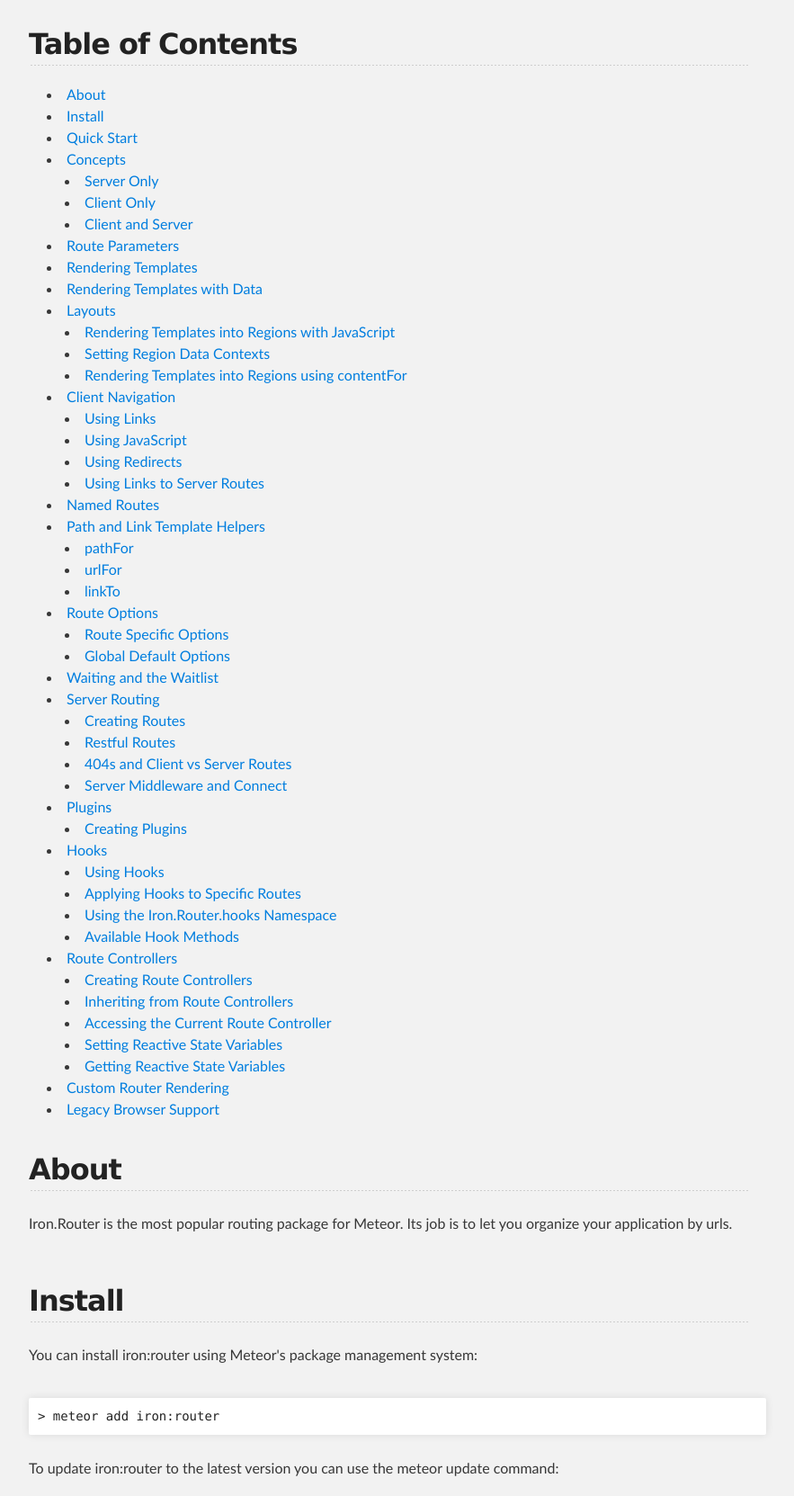
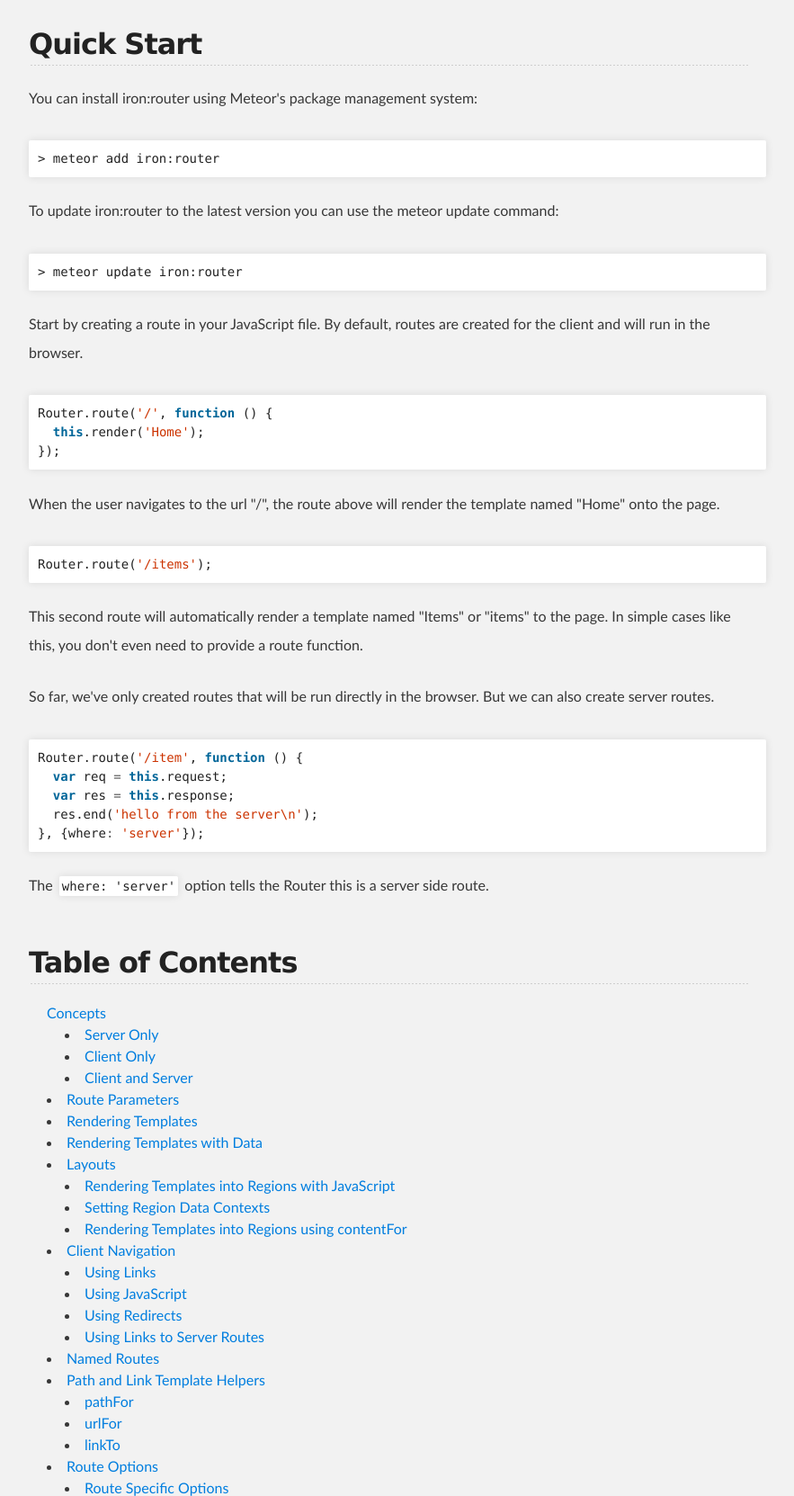
Before and after one commit to iron-meteor/iron-router, a plain HTML site: page index.html in a window 1280 px wide. Shown: the part 435-2098 px from the top of the page at 90% size, without its empty margins (208-1091 px from the left). Drawn offline with Linux system fonts and the light colour scheme.

Commit message:
fix move quick start to top of iron-router guide
thanks for the feedback @avital.

```diff
--- a/index.html
+++ b/index.html
@@ -38,13 +38,52 @@
 <a href="https://github.com/meteor/meteor">Meteor</a>.</p>
 
 <h2>
+<a name="quick-start" class="anchor" href="#quick-start"><span class="octicon octicon-link"></span></a>Quick Start</h2>
+
+<p>You can install iron:router using Meteor's package management system:</p>
+
+<div class="highlight highlight-bash"><pre>&gt; meteor add iron:router
+</pre></div>
+
+<p>To update iron:router to the latest version you can use the meteor update
+command:</p>
+
+<div class="highlight highlight-bash"><pre>&gt; meteor update iron:router
+</pre></div>
+<p>Start by creating a route in your JavaScript file. By default, routes are
+created for the client and will run in the browser.</p>
+
+<div class="highlight highlight-javascript"><pre><span class="nx">Router</span><span class="p">.</span><span class="nx">route</span><span class="p">(</span><span class="s1">'/'</span><span class="p">,</span> <span class="kd">function</span> <span class="p">()</span> <span class="p">{</span>
+  <span class="k">this</span><span class="p">.</span><span class="nx">render</span><span class="p">(</span><span class="s1">'Home'</span><span class="p">);</span>
+<span class="p">});</span>
+</pre></div>
+
+<p>When the user navigates to the url "/", the route above will render the template
+named "Home" onto the page.</p>
+
+<div class="highlight highlight-javascript"><pre><span class="nx">Router</span><span class="p">.</span><span class="nx">route</span><span class="p">(</span><span class="s1">'/items'</span><span class="p">);</span>
+</pre></div>
+
+<p>This second route will automatically render a template named "Items" or "items"
+to the page. In simple cases like this, you don't even need to provide a route
+function.</p>
+
+<p>So far, we've only created routes that will be run directly in the browser. But
+we can also create server routes. </p>
+
+<div class="highlight highlight-javascript"><pre><span class="nx">Router</span><span class="p">.</span><span class="nx">route</span><span class="p">(</span><span class="s1">'/item'</span><span class="p">,</span> <span class="kd">function</span> <span class="p">()</span> <span class="p">{</span>
+  <span class="kd">var</span> <span class="nx">req</span> <span class="o">=</span> <span class="k">this</span><span class="p">.</span><span class="nx">request</span><span class="p">;</span>
+  <span class="kd">var</span> <span class="nx">res</span> <span class="o">=</span> <span class="k">this</span><span class="p">.</span><span class="nx">response</span><span class="p">;</span>
+  <span class="nx">res</span><span class="p">.</span><span class="nx">end</span><span class="p">(</span><span class="s1">'hello from the server\n'</span><span class="p">);</span>
+<span class="p">},</span> <span class="p">{</span><span class="nx">where</span><span class="o">:</span> <span class="s1">'server'</span><span class="p">});</span>
+</pre></div>
+
+<p>The <code>where: 'server'</code> option tells the Router this is a server side route.</p>
+
+<h2>
 <a name="table-of-contents" class="anchor" href="#table-of-contents"><span class="octicon octicon-link"></span></a>Table of Contents</h2>
 
 <ul>
-<li><a href="#about">About</a></li>
-<li><a href="#install">Install</a></li>
-<li><a href="#quick-start">Quick Start</a></li>
-<li>
 <a href="#concepts">Concepts</a>
 
 <ul>
@@ -136,58 +175,7 @@
 </li>
 <li><a href="#custom-router-rendering">Custom Router Rendering</a></li>
 <li><a href="#legacy-browser-support">Legacy Browser Support</a></li>
-</ul><h2>
-<a name="about" class="anchor" href="#about"><span class="octicon octicon-link"></span></a>About</h2>
-
-<p>Iron.Router is the most popular routing package for Meteor. Its job is to let
-you organize your application by urls.</p>
-
-<h2>
-<a name="install" class="anchor" href="#install"><span class="octicon octicon-link"></span></a>Install</h2>
-
-<p>You can install iron:router using Meteor's package management system:</p>
-
-<div class="highlight highlight-bash"><pre>&gt; meteor add iron:router
-</pre></div>
-
-<p>To update iron:router to the latest version you can use the meteor update
-command:</p>
-
-<div class="highlight highlight-bash"><pre>&gt; meteor update iron:router
-</pre></div>
-
-<h2>
-<a name="quick-start" class="anchor" href="#quick-start"><span class="octicon octicon-link"></span></a>Quick Start</h2>
-
-<p>Start by creating a route in your JavaScript file. By default, routes are
-created for the client and will run in the browser.</p>
-
-<div class="highlight highlight-javascript"><pre><span class="nx">Router</span><span class="p">.</span><span class="nx">route</span><span class="p">(</span><span class="s1">'/'</span><span class="p">,</span> <span class="kd">function</span> <span class="p">()</span> <span class="p">{</span>
-  <span class="k">this</span><span class="p">.</span><span class="nx">render</span><span class="p">(</span><span class="s1">'Home'</span><span class="p">);</span>
-<span class="p">});</span>
-</pre></div>
-
-<p>When the user navigates to the url "/", the route above will render the template
-named "Home" onto the page.</p>
-
-<div class="highlight highlight-javascript"><pre><span class="nx">Router</span><span class="p">.</span><span class="nx">route</span><span class="p">(</span><span class="s1">'/items'</span><span class="p">);</span>
-</pre></div>
-
-<p>This second route will automatically render a template named "Items" or "items"
-to the page. In simple cases like this, you don't even need to provide a route
-function.</p>
-
-<p>So far, we've only created routes that will be run directly in the browser. But
-we can also create server routes. </p>
-
-<div class="highlight highlight-javascript"><pre><span class="nx">Router</span><span class="p">.</span><span class="nx">route</span><span class="p">(</span><span class="s1">'/item'</span><span class="p">,</span> <span class="kd">function</span> <span class="p">()</span> <span class="p">{</span>
-  <span class="kd">var</span> <span class="nx">req</span> <span class="o">=</span> <span class="k">this</span><span class="p">.</span><span class="nx">request</span><span class="p">;</span>
-  <span class="kd">var</span> <span class="nx">res</span> <span class="o">=</span> <span class="k">this</span><span class="p">.</span><span class="nx">response</span><span class="p">;</span>
-  <span class="nx">res</span><span class="p">.</span><span class="nx">end</span><span class="p">(</span><span class="s1">'hello from the server\n'</span><span class="p">);</span>
-<span class="p">},</span> <span class="p">{</span><span class="nx">where</span><span class="o">:</span> <span class="s1">'server'</span><span class="p">});</span>
-</pre></div>
-
-<p>The <code>where: 'server'</code> option tells the Router this is a server side route.</p>
+</ul>
 
 <h2>
 <a name="concepts" class="anchor" href="#concepts"><span class="octicon octicon-link"></span></a>Concepts</h2>
```
